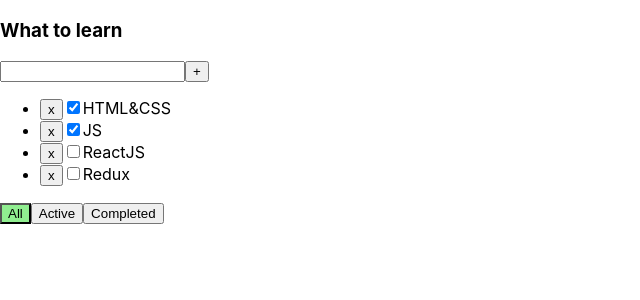
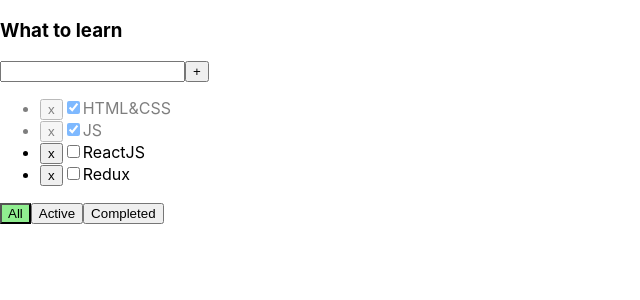
Before and after one commit to VitaMirosh/todolist-01, a React (Vite) app in the folder todolist-01/: page / in a window 1280 px wide. Shown: the top 300 px of the page, without its empty margins (0-640 px from the left). Built offline with nearby package versions, Linux system fonts and the light colour scheme.

Commit message:
add style to checked task

```diff
--- a/todolist-01/src/App.css
+++ b/todolist-01/src/App.css
@@ -16,3 +16,6 @@
 .active-filter {
   background-color: lightgreen;
 }
+.is-done {
+  opacity: 0.5;
+}
--- a/todolist-01/src/TodolistItem.tsx
+++ b/todolist-01/src/TodolistItem.tsx
@@ -64,7 +64,7 @@ export const TodolistItem = ({title, tasks, deleteTask, changeFilter, createTask
             }
 
             return (
-              <li key={task.id}>
+              <li key={task.id} className={task.isDone?"is-done":''}>
                 <Button title={'x'} onClick={deleteTaskHandler}/>
                 <input type="checkbox" checked={task.isDone} onChange={changeTaskStatusHandler}/>
                 <span>{task.title}</span>
```
